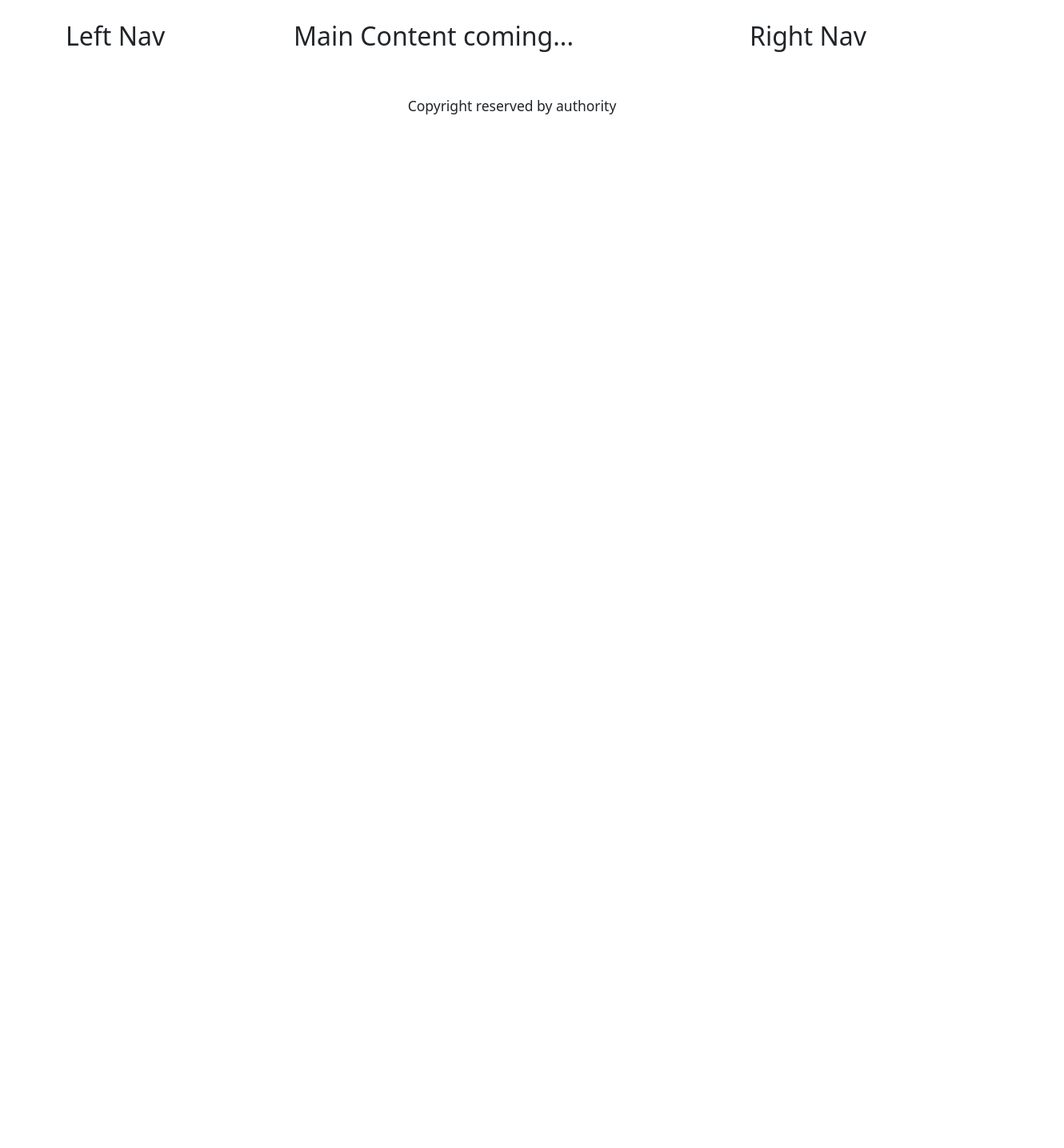
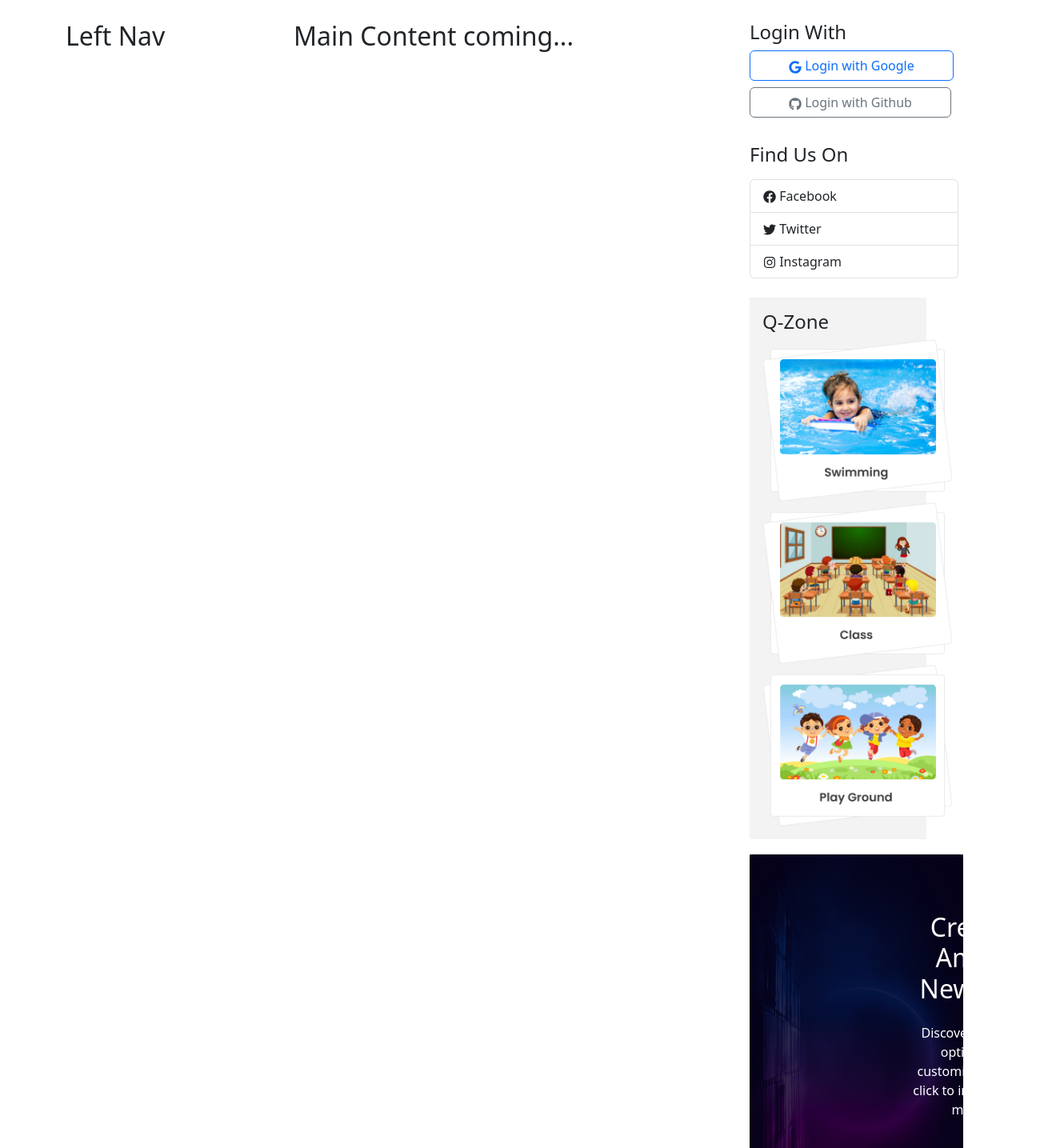
Before and after one commit to mehedishopnil/the-dragon-news, a React (Vite) app: page / in a window 1280 px wide. Shown: the part 460-1895 px from the top of the page at 80% size, 1330 px wide, since content can reach past the window. Before the commit the page ends 800 px from the top, so only its background shows below. Built offline with nearby package versions, Linux system fonts and the light colour scheme.

Commit message:
firght side is complete

```diff
--- a/package.json
+++ b/package.json
@@ -19,6 +19,7 @@
     "react-bootstrap": "^2.7.4",
     "react-dom": "^18.2.0",
     "react-fast-marquee": "^1.6.0",
+    "react-icons": "^4.9.0",
     "react-router-dom": "^6.13.0",
     "sort-by": "^1.2.0"
   },
--- /dev/null
+++ b/src/pages/Shared/QZone/QZone.css
@@ -0,0 +1,10 @@
+.q-zone{
+    background-color: #F3F3F3;
+    margin-right: 40px;
+    margin-bottom: 19px;
+}
+
+.q-zone img{
+    width: 238px;
+
+}
--- /dev/null
+++ b/src/pages/Shared/QZone/QZone.jsx
@@ -0,0 +1,21 @@
+import React from "react";
+import './QZone.css'
+import qzone1 from "../../../assets/qZone1.png";
+import qzone2 from "../../../assets/qZone2.png";
+import qzone3 from "../../../assets/qZone3.png";
+
+const QZone = () => {
+  return (
+    <div className="q-zone ps-3 py-3 ">
+      <h4>Q-Zone</h4>
+
+      <div>
+        <img src={qzone1} alt="" />
+        <img src={qzone2} alt="" />
+        <img src={qzone3} alt="" />
+      </div>
+    </div>
+  );
+};
+
+export default QZone;
--- /dev/null
+++ b/src/pages/Shared/RigthNav/RightNav.css
@@ -0,0 +1,9 @@
+.amazing-info {
+  position: absolute;
+  width: 190px;
+  height: 135px;
+  left: 1140px;
+  top: 1600px;
+  text-align: center;
+  color: white;
+}
--- a/src/pages/Shared/RigthNav/RightNav.jsx
+++ b/src/pages/Shared/RigthNav/RightNav.jsx
@@ -1,11 +1,66 @@
-import React from 'react';
+import React from "react";
+import { Button, ListGroup } from "react-bootstrap";
+import {
+  FaBeer,
+  FaFacebook,
+  FaGithub,
+  FaGoogle,
+  FaInstagram,
+  FaTwitter,
+} from "react-icons/fa";
+import QZone from "../QZone/QZone";
+import bg from "../../../assets/bg.png";
+import './RightNav.css'
 
 const RightNav = () => {
-    return (
-        <div>
-            <h2>Right Nav</h2>
+  return (
+    <div>
+      <div>
+        <h4>Login With</h4>
+        <Button className="mb-2 px-5" variant="outline-primary">
+          <FaGoogle /> Login with Google
+        </Button>
+        <Button className="mb-2 px-5" variant="outline-secondary">
+          <FaGithub /> Login with Github
+        </Button>
+      </div>
+
+      <div>
+        <h4 className="pb-2 pt-4">Find Us On</h4>
+        <div className="my-2">
+          <ListGroup>
+            <ListGroup.Item>
+              <FaFacebook /> Facebook
+            </ListGroup.Item>
+            <ListGroup.Item>
+              <FaTwitter /> Twitter
+            </ListGroup.Item>
+            <ListGroup.Item>
+              <FaInstagram /> Instagram
+            </ListGroup.Item>
+          </ListGroup>
         </div>
-    );
+      </div>
+
+      <div className="mt-4">
+        <QZone></QZone>
+      </div>
+
+      <div className="bg-container ">
+        <img src={bg} alt="" />
+        <div className="amazing-info">
+          <h2 className="pb-3">Create an Amazing Newspaper</h2>
+          <p className="pb-4">
+            Discover thousands of options, easy to customize layouts, one-click
+            to import demo and much more.
+          </p>
+          <Button className=" me-2 px-4 py-3  rounded-0 " variant="danger">
+            Learn More
+          </Button>
+        </div>
+      </div>
+    </div>
+  );
 };
 
 export default RightNav;
```
Also changed, not shown: src/pages/Shared/Header/Header.jsx (+4 -6 lines), 1 other file (tests, documents, lock files or other folders).
